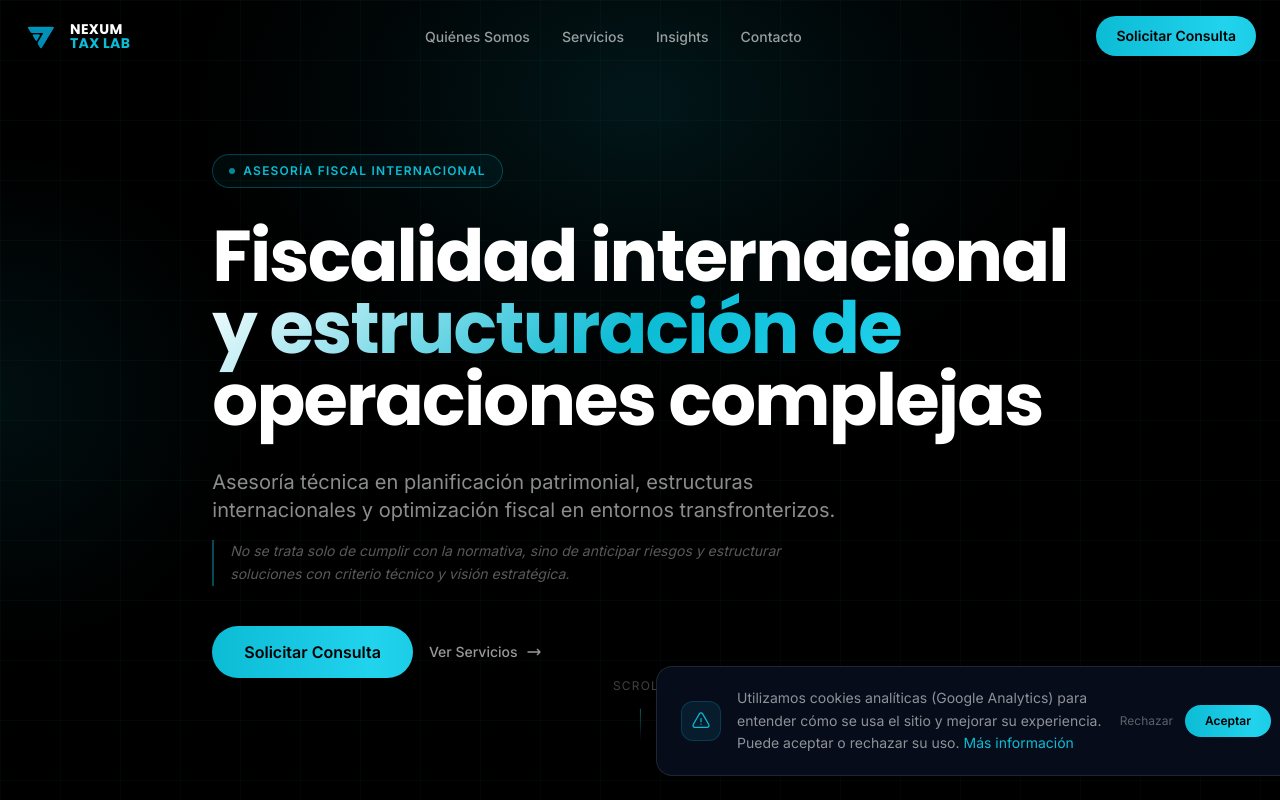
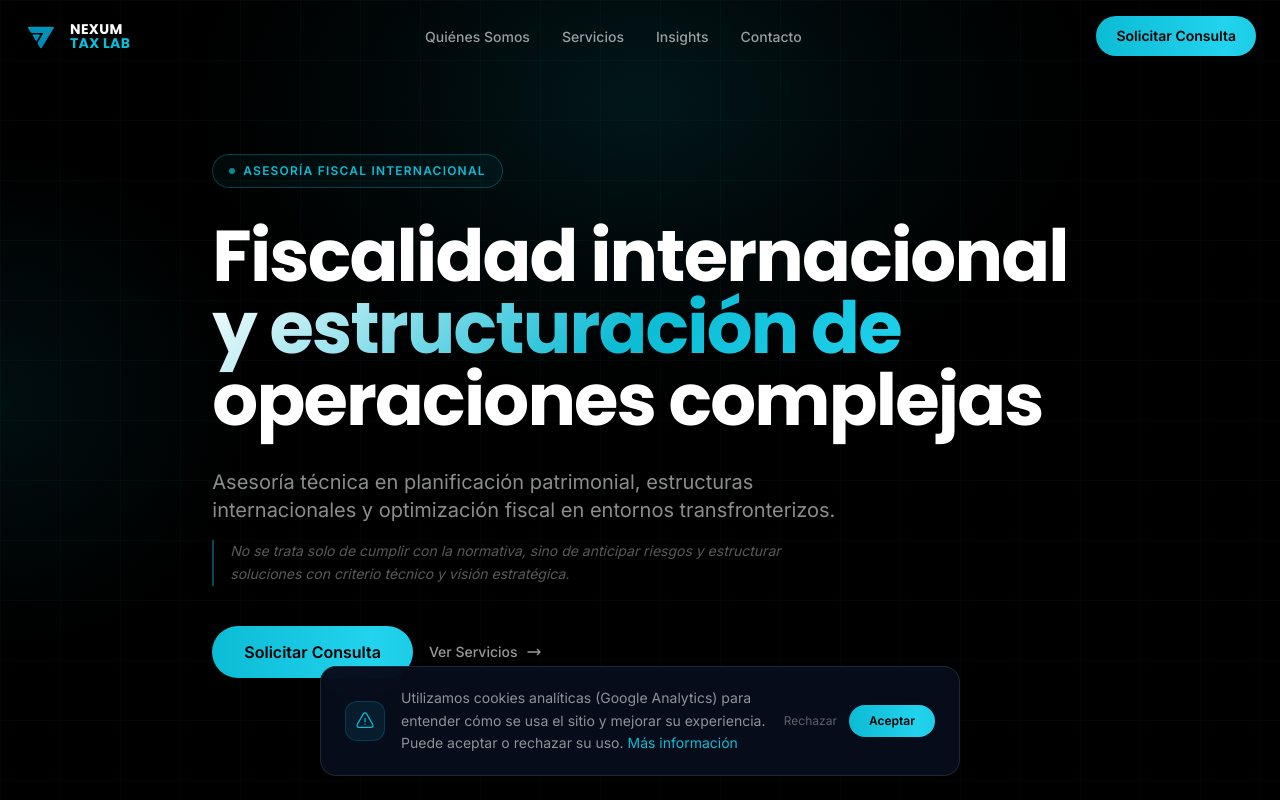
Before and after one commit to ofigueroazapata-commits/nexum-tax-lab, a Next.js app: page / in a window 1280 px wide. Shown: the top 800 px of the page. Built offline with nearby package versions, Linux system fonts and the light colour scheme.

Commit message:
Center cookie banner at bottom of screen
Co-Authored-By: Claude Sonnet 4.6 <noreply@anthropic.com>

```diff
--- a/src/components/CookieBanner.tsx
+++ b/src/components/CookieBanner.tsx
@@ -46,7 +46,7 @@ export default function CookieBanner() {
           animate={{ y: 0, opacity: 1 }}
           exit={{ y: 100, opacity: 0 }}
           transition={{ duration: 0.4, ease: [0.76, 0, 0.24, 1] }}
-          className="fixed bottom-6 left-1/2 -translate-x-1/2 z-[200] w-full max-w-2xl px-4"
+          className="fixed bottom-6 left-0 right-0 z-[200] w-full max-w-2xl mx-auto px-4"
         >
           <div
             className="rounded-2xl border border-white/[0.1] px-6 py-5 flex flex-col sm:flex-row items-start sm:items-center gap-4"
```
